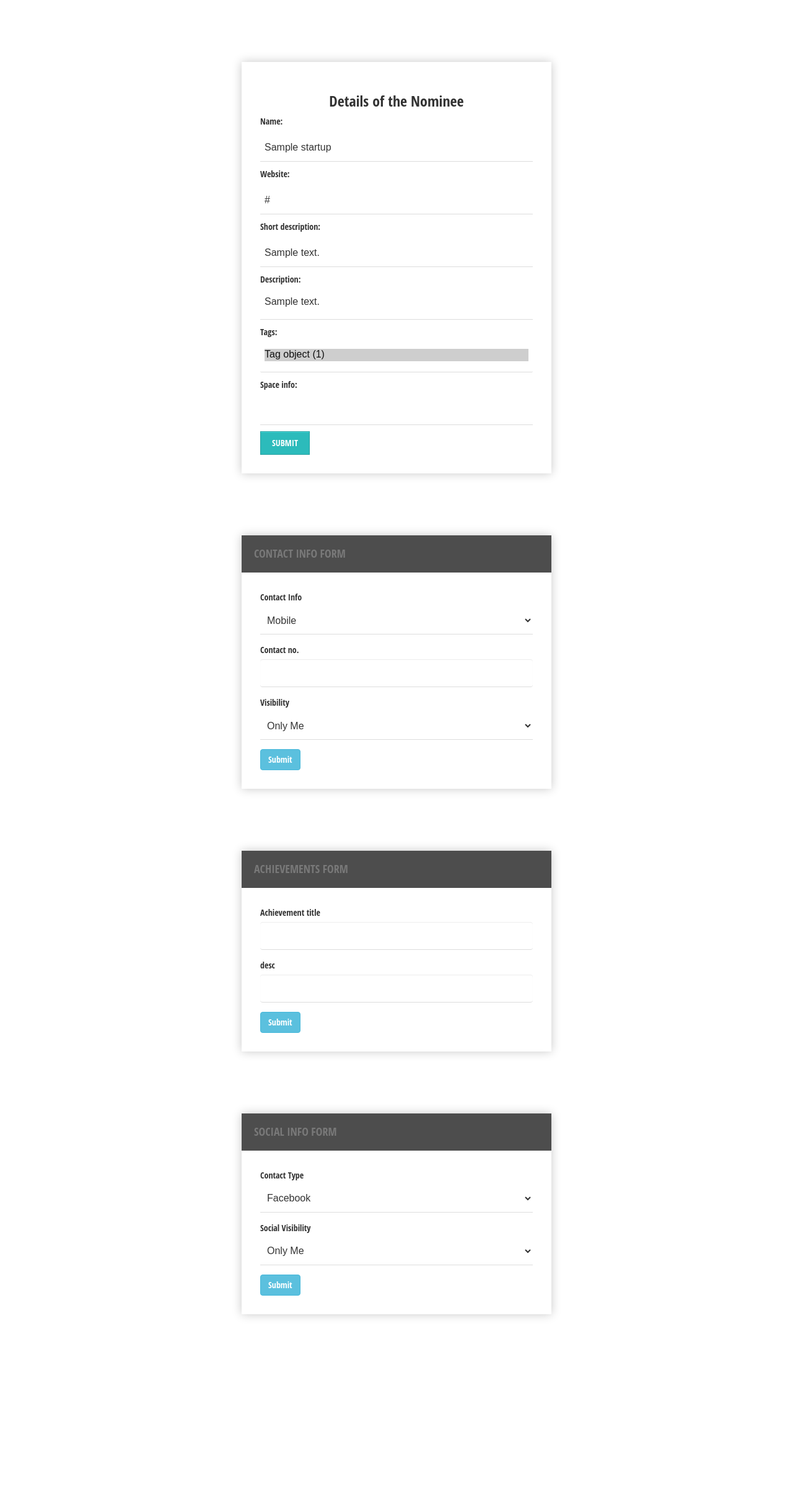
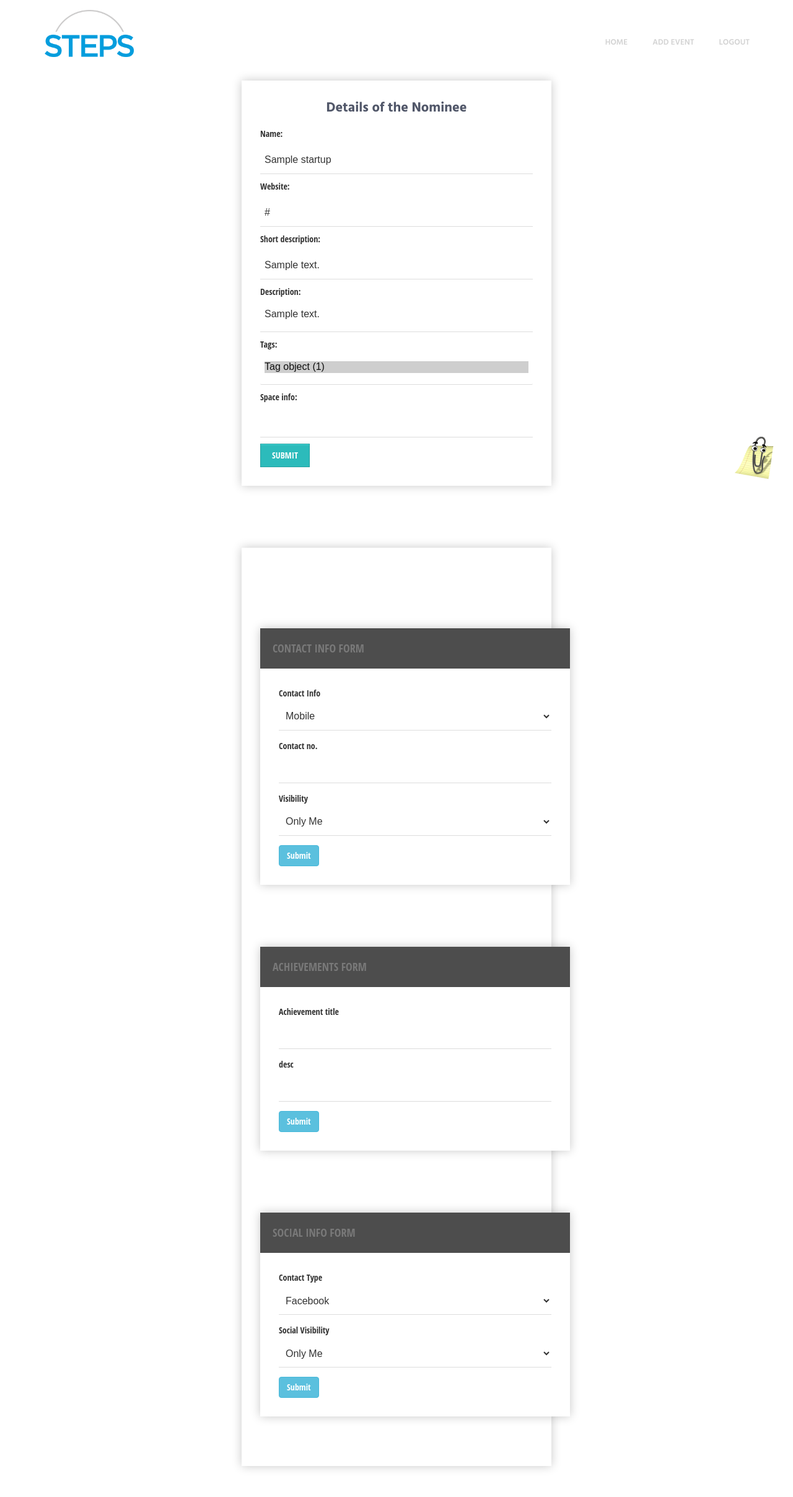
Before and after one commit to VishalCR7/steps, a Django app: a page that uses steps/app/templates/app/profile_update.html in a window 1280 px wide. Shown: the whole page at 62% size. Before the commit the page ends 2127 px from the top, so only its background shows below. Run offline with Django 3.2, Linux system fonts and the light colour scheme; a user stored in the database is signed in; tables that the repository leaves empty hold one stand-in row (values such as "Sample post"); some libraries are stand-ins or nearby versions.

Commit message:
connected base.html to profile_update

```diff
--- a/steps/app/templates/app/profile_update.html
+++ b/steps/app/templates/app/profile_update.html
@@ -1,18 +1,56 @@
-<!DOCTYPE html>
-<html>
-<head>
-	{% load static %}
-	<title>S.T.E.P.S.</title>
- 	<link rel="stylesheet" type="text/css" href="{% static 'app/css/leaderboard.css' %}">
- 	<link href="https://fonts.googleapis.com/icon?family=Material+Icons"
- 	rel="stylesheet">
- 	<link href="{% static 'app/css/font-awesome.min.css' %}" rel="stylesheet">
- 	<link href="{% static 'app/css/bootstrap.min.css' %}" rel="stylesheet" type="text/css"/>
- 	<link href="{% static 'app/css/update_profile.css' %}" rel="stylesheet" type="text/css"/>
+{% extends 'app/base.html' %}
+{% block content %}
+{% load static%}
+<link href="{% static 'app/css/update_profile.css' %}" rel="stylesheet" type="text/css"/>
+<link rel="stylesheet" type="text/css" href="{% static 'app/css/leaderboard.css' %}">
 
 </head>
 <body>
-<div class="form-container" style="display: flex; flex-direction: column; margin-top: 50px;">
+	<header class="header navbar-fixed-top">
+		<nav class="navbar" role="navigation">
+			<div class="container">
+				<div class="menu-container js_nav-item">
+					<button type="button" class="navbar-toggle" data-toggle="collapse" data-target=".nav-collapse">
+						<span class="sr-only">Toggle navigation</span>
+						<span class="toggle-icon"></span>
+					</button>
+
+					<div class="logo">
+						<a class="logo-wrap" href="#body">
+							<img class="logo-img logo-img-main" src="{% static 'app/img/logofinal.png' %}" alt="FlameOnePage Logo">
+							<img class="logo-img logo-img-active" src="{% static 'app/img/logofinal.png' %}" alt="FlameOnePage Dark Logo">
+						</a>
+					</div>
+				</div>
+				<br>
+
+				<div class="collapse navbar-collapse nav-collapse">
+
+          <!--div class="language-switcher">
+            <ul class="nav-lang">
+                        <li><a class="active" href="#">EN</a></li>
+              <li><a href="#">DE</a></li>
+            <li><a href="#">FR</a></li>
+            </ul>
+        </div-->
+
+        <div class="menu-container">
+        	<ul class="nav navbar-nav navbar-nav-right">
+        		<li class="js_nav-item nav-item"><a class="nav-item-child nav-item-hover" href="">Home</a></li>
+        		{% if not request.user.is_authenticated %}
+        		<li class="js_nav-item nav-item"><a class="nav-item-child nav-item-hover" href="">Compare</a></li>
+        		<li class="js_nav-item nav-item"><a class="nav-item-child nav-item-hover" href="">Leader Board</a></li>
+        		{% endif %}
+        		<li class="js_nav-item nav-item"><a class="nav-item-child nav-item-hover" href="">Add Event</a></li>
+        		<li class="js_nav-item nav-item"><a class="nav-item-child nav-item-hover" href="">Logout</a></li>
+        	</ul>
+        </div>
+    </div>
+</div>
+</nav>
+</header>
+
+<div class="form-container" style="display: flex; flex-direction: column; margin-top: 80px;">
 
  <div class="form-style-8 col-sm-6">
 <form method="post" action="" enctype="multipart/form-data" class="ui form">
@@ -37,6 +75,9 @@
 </div>
 
   <div class="form-style-8 col-sm-6">
+
+<div class="form-container" style="display: flex; flex-direction: column; margin-top: 50px;">
+	<div class="form-style-8 col-sm-6">
   		<h2>Contact Info Form</h2>
   		<form>
     	<div class="form-group">
@@ -115,6 +156,8 @@
 	</div>
 </div>
 </body>
+{% endblock content %}
+{% block script%}
 
 <script>
 	$(document).ready(function(){
@@ -149,3 +192,5 @@
 	})
 </script>
 </html>
+
+{% endblock %}
```
